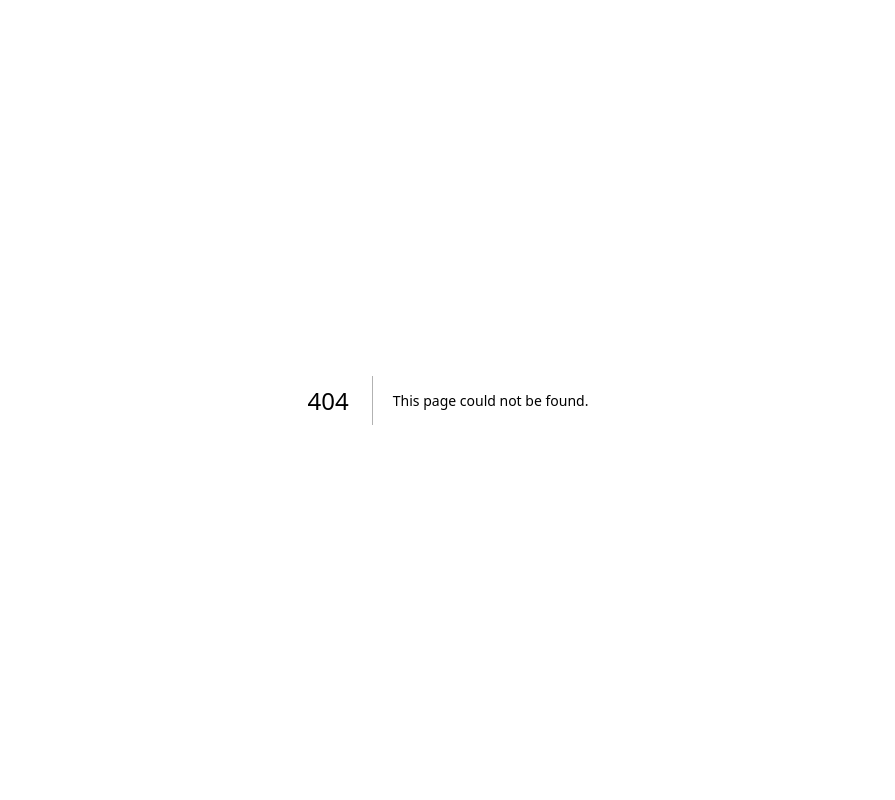
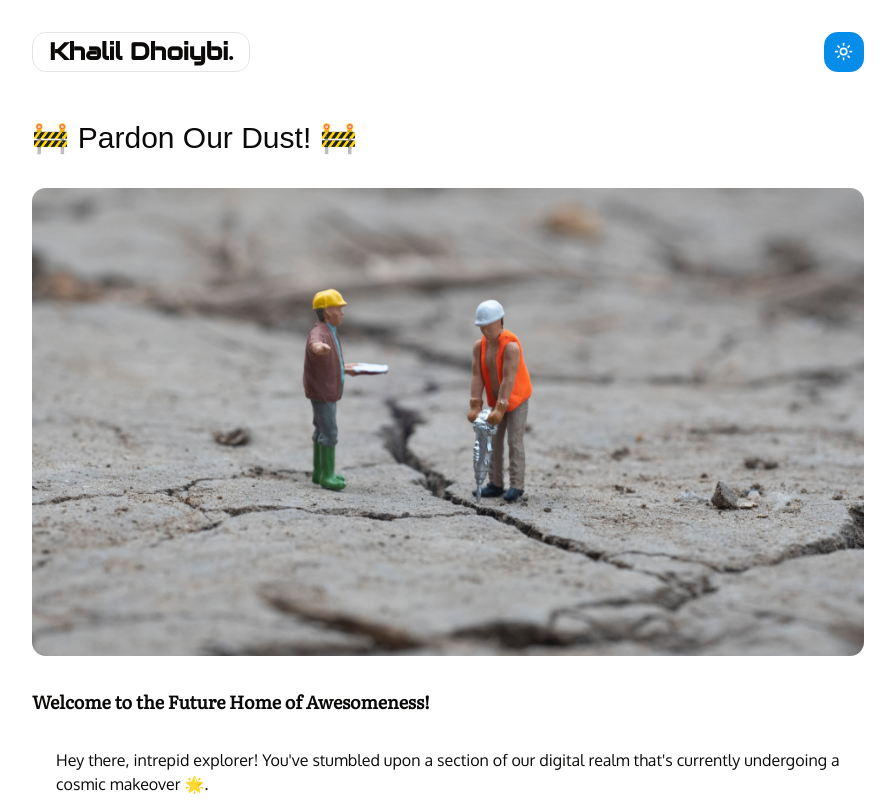
Before and after one commit to KhalilDhoiybi/khalildhoiybi.tech, a Next.js app: page /about in a window 1280 px wide. Before the commit this address had no page. Shown: the top 800 px of the page, without its empty margins (192-1087 px from the left). Built offline with nearby package versions, Linux system fonts and the light colour scheme; a web font is replaced by a local one.

Commit message:
feat: download resume & blog-about pages

```diff
--- /dev/null
+++ b/app/about/page.tsx
@@ -0,0 +1,14 @@
+import Header from "@/components/header";
+import UnderConstruction from "@/components/under-construction";
+
+/**
+ * About page
+ */
+export default function About() {
+  return (
+    <main className="max-w-4xl mx-auto min-h-screen">
+      <Header />
+      <UnderConstruction />
+    </main>
+  );
+}
--- /dev/null
+++ b/app/blog/page.tsx
@@ -0,0 +1,14 @@
+import Header from "@/components/header";
+import UnderConstruction from "@/components/under-construction";
+
+/**
+ * Blog page
+ */
+export default function Blog() {
+  return (
+    <main className="max-w-4xl mx-auto min-h-screen">
+      <Header />
+      <UnderConstruction />
+    </main>
+  );
+}
--- a/components/footer/icon-link.tsx
+++ b/components/footer/icon-link.tsx
@@ -3,15 +3,16 @@ import Link from "next/link";
 
 interface IconLinkProps {
   linkItem: LinkType;
+  navItem?: boolean;
 }
 
-const IconLink: React.FC<IconLinkProps> = ({ linkItem }) => {
+const IconLink: React.FC<IconLinkProps> = ({ linkItem, navItem }) => {
   return (
     <Link
       className="flex items-center gap-2 group hover:text-primary"
       key={linkItem.id}
       href={linkItem.url}
-      target="_blank"
+      target={navItem ? "_self" : "_blank"}
     >
       {linkItem.icon && <linkItem.icon className="h-5 w-5" />}
       <span className="group-hover:underline underline-offset-4">
--- a/components/footer/index.tsx
+++ b/components/footer/index.tsx
@@ -19,7 +19,7 @@ const Footer = () => {
       {/* Nav items */}
       <div className="container space-y-4 w-fit">
         {navItems.map((nav) => (
-          <IconLink key={nav.id} linkItem={nav} />
+          <IconLink key={nav.id} linkItem={nav} navItem={true} />
         ))}
       </div>
     </footer>
--- a/config/personal-links.ts
+++ b/config/personal-links.ts
@@ -11,7 +11,7 @@ export const personalLinks: LinkType[] = [
   {
     id: "resume",
     name: "Resume",
-    url: "",
+    url: "/downloads/khalil-dhoiybi-resume.pdf",
     icon: FileSpreadsheet,
   },
 ];
```
Also changed, not shown: 1 other file (tests, documents, lock files or other folders).
